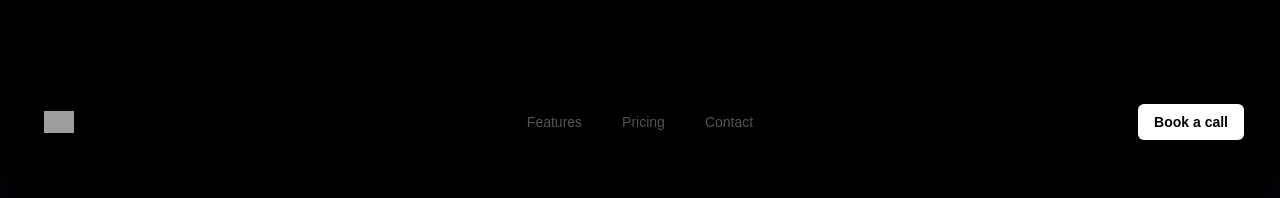
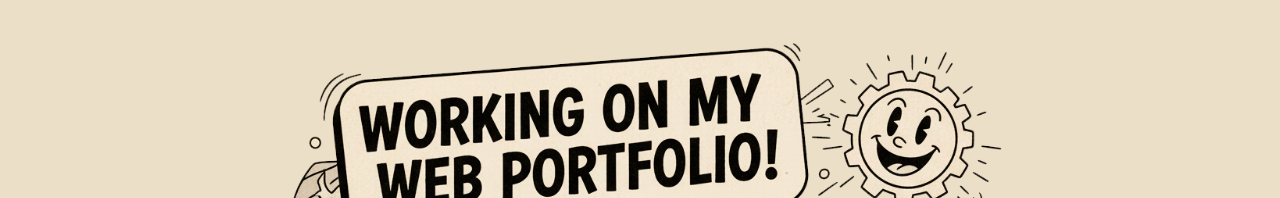
Before and after one commit to SebaConde/myPortfolio, a Next.js app: page / in a window 1280 px wide. Shown: the top 198 px of the page. Built offline with nearby package versions, Linux system fonts and the light colour scheme; grey boxes are pictures that could not be loaded.

Commit message:
Pantalla de inicio indicando que esta en construccion

```diff
--- a/src/app/page.tsx
+++ b/src/app/page.tsx
@@ -5,15 +5,15 @@ import { StackComponent} from "@/components/Stack"
 
 export default function Home() {
   return (
-     <div className="absolute inset-0 -z-10 h-full w-full items-center px-5 py-24 [background:radial-gradient(125%_125%_at_50%_10%,#000_40%,#63e_100%)]">
-     {/* <div className="bg-[#ecdfc7] min-h-screen"> */}
-       <NavbarComponent />
+    //  <div className="absolute inset-0 -z-10 h-full w-full items-center px-5 py-24 [background:radial-gradient(125%_125%_at_50%_10%,#000_40%,#63e_100%)]">
+      <div className="bg-[#ecdfc7] min-h-screen">
+       {/* <NavbarComponent />
       <AboutMeComponent />
       <ProjectsComponent />
-      <StackComponent />
-       {/* <div className="flex justify-center items-center h-screen">
+      <StackComponent />  */}
+       <div className="flex justify-center items-center h-screen">
          <img src="/animated.png" alt="" height={800} width={800} />
-       </div> */}
+       </div>
     </div>
   );
 }
```
